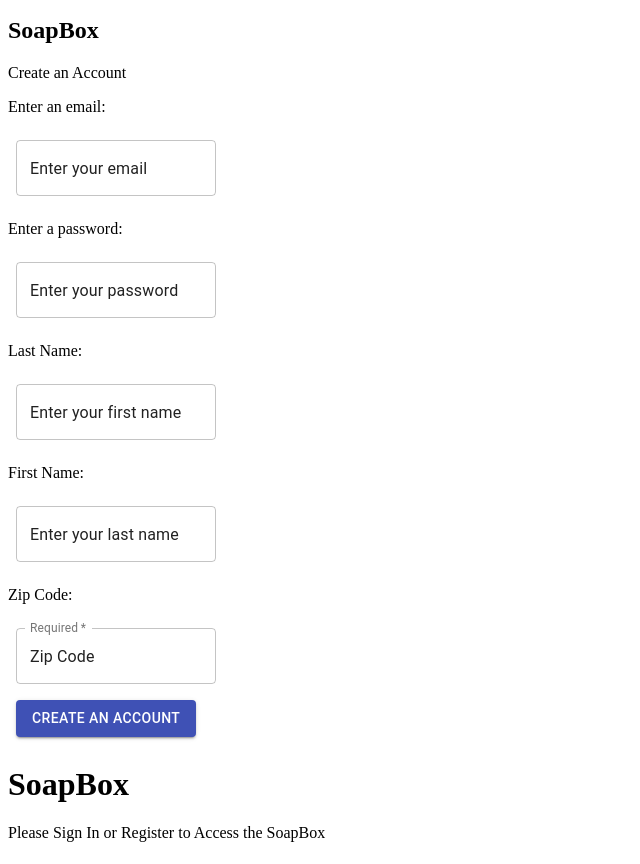
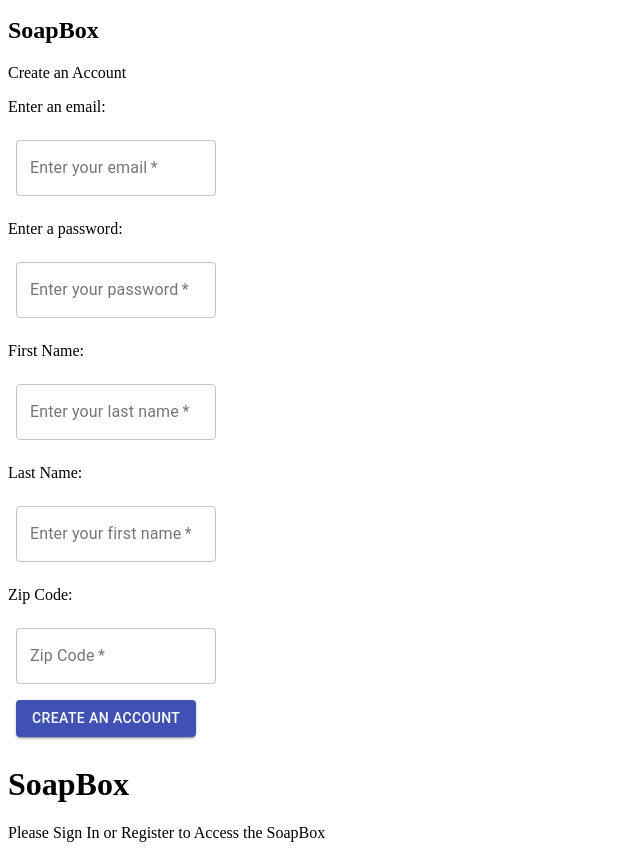
Before and after one commit to Chicago-Jr-Devs/Bootcamp_Capstone, a React (Create React App) app in the folder client/: page /register in a window 1280 px wide. Shown: the part 620-1484 px from the top of the page, without its empty margins (0-640 px from the left). Built offline with nearby package versions, Linux system fonts and the light colour scheme.

Commit message:
Update on register from: moving defaultValue to label, and adding id name for every fields

```diff
--- a/client/src/components/LoginForm/FormBtn.js
+++ b/client/src/components/LoginForm/FormBtn.js
@@ -1,4 +1,6 @@
 import React from 'react';
+
+// Import material UI components
 import { makeStyles } from '@material-ui/core/styles';
 import Button from '@material-ui/core/Button';
 
--- a/client/src/components/Register/Input.js
+++ b/client/src/components/Register/Input.js
@@ -1,4 +1,6 @@
 import React from 'react';
+
+// Import material UI components
 import TextField from '@material-ui/core/TextField';
 import { makeStyles } from '@material-ui/core/styles';
 
@@ -22,37 +24,36 @@ export function Input(props) {
           <p>Enter an email:</p>
         <TextField
           required
-          id="outlined-required"
-          defaultValue="Enter your email"
+          id="register-input-email"
+          label="Enter your email"
           variant="outlined"
         />
         <p>Enter a password:</p>
         <TextField
           required
-          id="outlined-required"
-          defaultValue="Enter your password"
+          id="register-input-password"
+          label="Enter your password"
+          variant="outlined"
+        />
+        <p>First Name:</p>
+        <TextField
+          required
+          id="register-input-first-name"
+          label="Enter your last name"
           variant="outlined"
         />
         <p>Last Name:</p>
         <TextField
           required
-          id="outlined-required"
-          defaultValue="Enter your first name"
-          variant="outlined"
-        />
-        <p>First Name:</p>
-        <TextField
-          required
-          id="outlined-required"
-          defaultValue="Enter your last name"
+          id="register-input-last-name"
+          label="Enter your first name"
           variant="outlined"
         />
         <p>Zip Code:</p>
         <TextField
           required
-          id="outlined-required"
-          label="Required"
-          defaultValue="Zip Code"
+          id="register-input-zip"
+          label="Zip Code"
           variant="outlined"
         />
 
```
Also changed, not shown: client/src/components/LoginForm/Input.js (+2 -11 lines).
